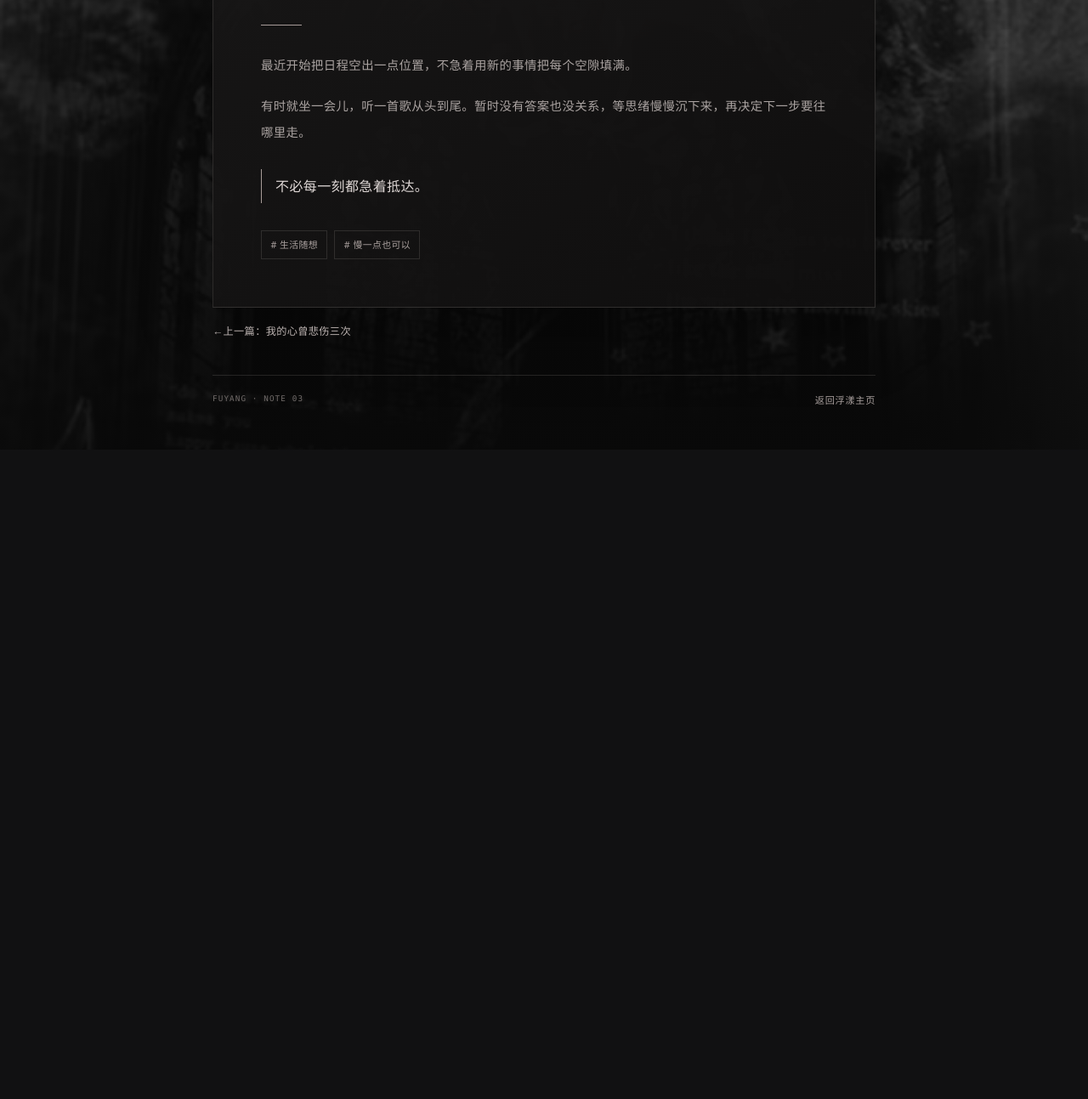
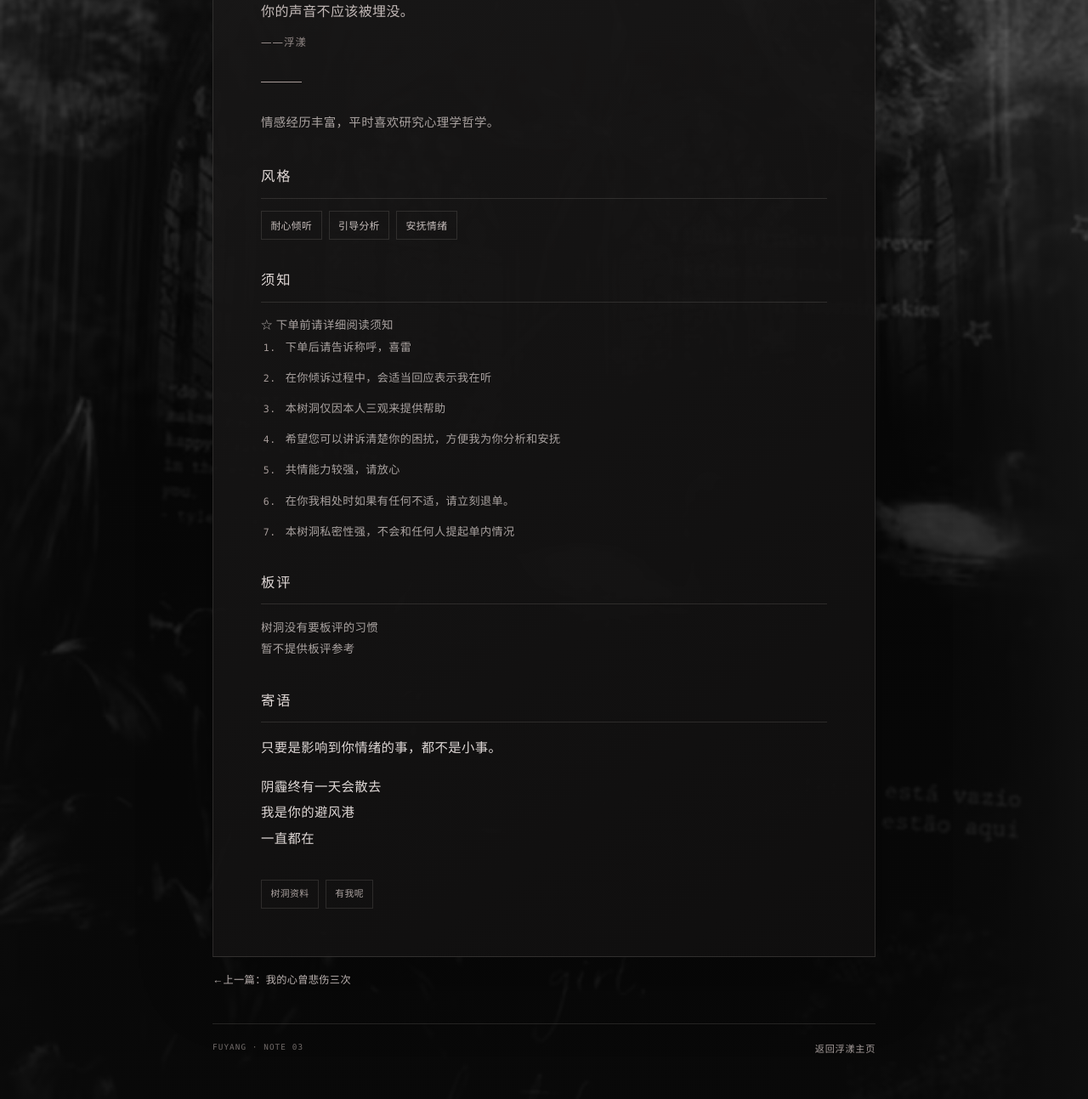
Before and after one commit to ZNY562/fuyang, a plain HTML site: page moment-03.html in a window 1280 px wide. Shown: the part 339-1632 px from the top of the page at 85% size. Before the commit the page ends 868 px from the top, so only its background shows below. Drawn offline with Linux system fonts and the light colour scheme.

Commit message:
feat: update profile moments

```diff
--- a/css/style.css
+++ b/css/style.css
@@ -876,6 +876,7 @@ html, body { max-width: 100%; overflow-x: hidden; overflow-x: clip; }
 .note-meta { display: flex; justify-content: space-between; gap: 1rem; color: #9d9391; font-family: var(--mono); font-size: .62rem; letter-spacing: .16em; }
 .note-article h1 { margin: 1.3rem 0 .85rem; color: var(--ink); font-size: clamp(2rem, 6vw, 3.1rem); letter-spacing: .12em; line-height: 1.35; }
 .note-lead { margin: 0; color: #c2b9b7; font-size: 1rem; line-height: 2; }
+.note-attribution { display: inline-block; margin-top: .6rem; color: #938987; font-size: .78rem; letter-spacing: .08em; }
 .note-divider { width: 48px; height: 1px; margin: 2rem 0; background: #a79b98; }
 .note-copy p { margin: 0 0 1.1rem; color: #aaa3a1; font-size: .9rem; line-height: 2.15; }
 .note-quote { margin: 1.7rem 0; padding: .3rem 0 .3rem 1rem; border-left: 1px solid #a79b98; color: #ded7d5; font-family: var(--serif); font-size: 1rem; line-height: 1.9; }
@@ -891,6 +892,7 @@ html, body { max-width: 100%; overflow-x: hidden; overflow-x: clip; }
 .note-rules { display: grid; gap: .7rem; margin: 0; padding-left: 1.55rem; color: #aaa3a1; font-size: .82rem; line-height: 1.9; }
 .note-rules li { padding-left: .25rem; }
 .note-rules li::marker { color: #a69b99; font-family: var(--mono); font-size: .72rem; }
+.note-message p { color: #ded7d5; font-family: var(--serif); font-size: .96rem; line-height: 2; }
 .note-pager { display: flex; justify-content: space-between; gap: 1rem; margin-top: 1.1rem; }
 .note-pager a { color: #bcb3b1; font-size: .76rem; line-height: 1.7; transition: color .2s ease; }
 .note-page .profile-footer { width: min(780px, calc(100% - 3rem)); }
--- a/moment-03.html
+++ b/moment-03.html
@@ -4,8 +4,8 @@
   <meta charset="UTF-8">
   <meta name="viewport" content="width=device-width, initial-scale=1.0">
   <meta name="theme-color" content="#111112">
-  <meta name="description" content="浮漾的随手记：最近喜欢留白。">
-  <title>最近喜欢留白 | 浮漾</title>
+  <meta name="description" content="浮漾的树洞资料：有我呢。">
+  <title>有我呢 | 浮漾</title>
   <link rel="icon" href="assets/favicon.svg" type="image/svg+xml">
   <link rel="stylesheet" href="css/style.css">
 </head>
@@ -13,16 +13,43 @@
   <header class="note-topbar"><a class="note-brand" href="index.html"><span class="profile-brand__mark">F</span>浮漾的主页</a><a class="note-back" href="index.html#moments">← 返回最近动态</a></header>
   <main class="note-shell">
     <article class="note-article">
-      <div class="note-meta"><span>NOTE 03</span><span>随手记</span></div>
-      <h1>最近喜欢留白</h1>
-      <p class="note-lead">少一点安排，多一点呼吸。让喜欢的音乐慢慢播完，也给还没想清楚的事情一点时间。</p>
+      <div class="note-meta"><span>NOTE 03</span><span>树洞资料</span></div>
+      <h1>有我呢</h1>
+      <p class="note-lead">在嘈杂的世界里，<br>你的声音不应该被埋没。<br><span class="note-attribution">——浮漾</span></p>
       <div class="note-divider" aria-hidden="true"></div>
       <div class="note-copy">
-        <p>最近开始把日程空出一点位置，不急着用新的事情把每个空隙填满。</p>
-        <p>有时就坐一会儿，听一首歌从头到尾。暂时没有答案也没关系，等思绪慢慢沉下来，再决定下一步要往哪里走。</p>
+        <p>情感经历丰富，平时喜欢研究心理学哲学。</p>
       </div>
-      <blockquote class="note-quote">不必每一刻都急着抵达。</blockquote>
-      <div class="note-tags"><span># 生活随想</span><span># 慢一点也可以</span></div>
+      <section class="note-section">
+        <h2>风格</h2>
+        <ul class="note-chips"><li>耐心倾听</li><li>引导分析</li><li>安抚情绪</li></ul>
+      </section>
+
+      <section class="note-section">
+        <h2>须知</h2>
+        <p class="note-detail-line">☆ 下单前请详细阅读须知</p>
+        <ol class="note-rules">
+          <li>下单后请告诉称呼，喜雷</li>
+          <li>在你倾诉过程中，会适当回应表示我在听</li>
+          <li>本树洞仅因本人三观来提供帮助</li>
+          <li>希望您可以讲诉清楚你的困扰，方便我为你分析和安抚</li>
+          <li>共情能力较强，请放心</li>
+          <li>在你我相处时如果有任何不适，请立刻退单。</li>
+          <li>本树洞私密性强，不会和任何人提起单内情况</li>
+        </ol>
+      </section>
+
+      <section class="note-section">
+        <h2>板评</h2>
+        <p class="note-detail-line">树洞没有要板评的习惯<br>暂不提供板评参考</p>
+      </section>
+
+      <section class="note-section note-message">
+        <h2>寄语</h2>
+        <p>只要是影响到你情绪的事，都不是小事。</p>
+        <p>阴霾终有一天会散去<br>我是你的避风港<br>一直都在</p>
+      </section>
+      <div class="note-tags"><span>树洞资料</span><span>有我呢</span></div>
     </article>
     <nav class="note-pager" aria-label="动态页面导航"><a href="moment-02.html"><span aria-hidden="true">←</span>上一篇：我的心曾悲伤三次</a><span></span></nav>
   </main>
```
Also changed, not shown: js/data.js (+5 -5 lines), moment-02.html (+1 -1 lines).
